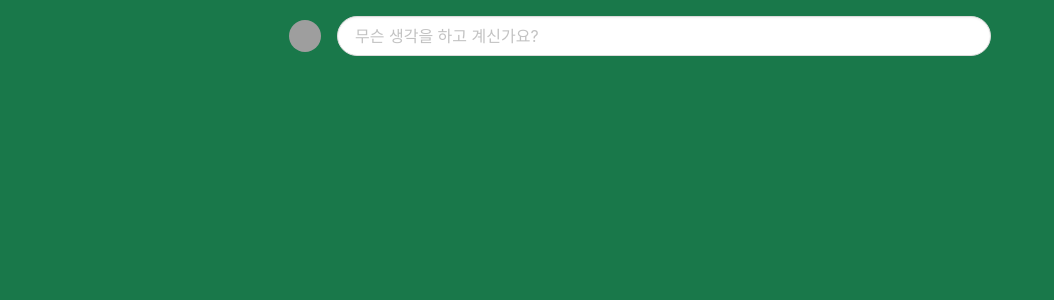
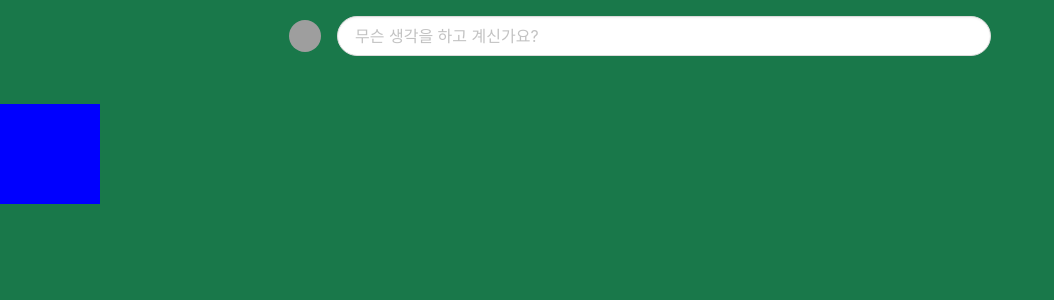
Before and after one commit to kyebalza/FootBall_INFO, a Flask app: template templates/index.html in a window 1280 px wide. Shown: the part 52-352 px from the top of the page, without its empty margins (0-1054 px from the left). Run offline with Flask 2, Linux system fonts and the light colour scheme; the template is opened without the code that fills it, so the values that code supplies are empty; some libraries are stand-ins or nearby versions; grey boxes are pictures that could not be loaded.

Commit message:
blue-box

```diff
--- a/templates/index.html
+++ b/templates/index.html
@@ -40,7 +40,11 @@
         })
     </script>
     <style>
-
+        .blue-box{
+            width: 100px;
+            height: 100px;
+            background-color: blue;
+        }
     </style>
 
 </head>
@@ -137,5 +141,9 @@
 
     </div>
 </section>
+<div class="blue-box">
+
+</div>
+
 </body>
 </html>
```
